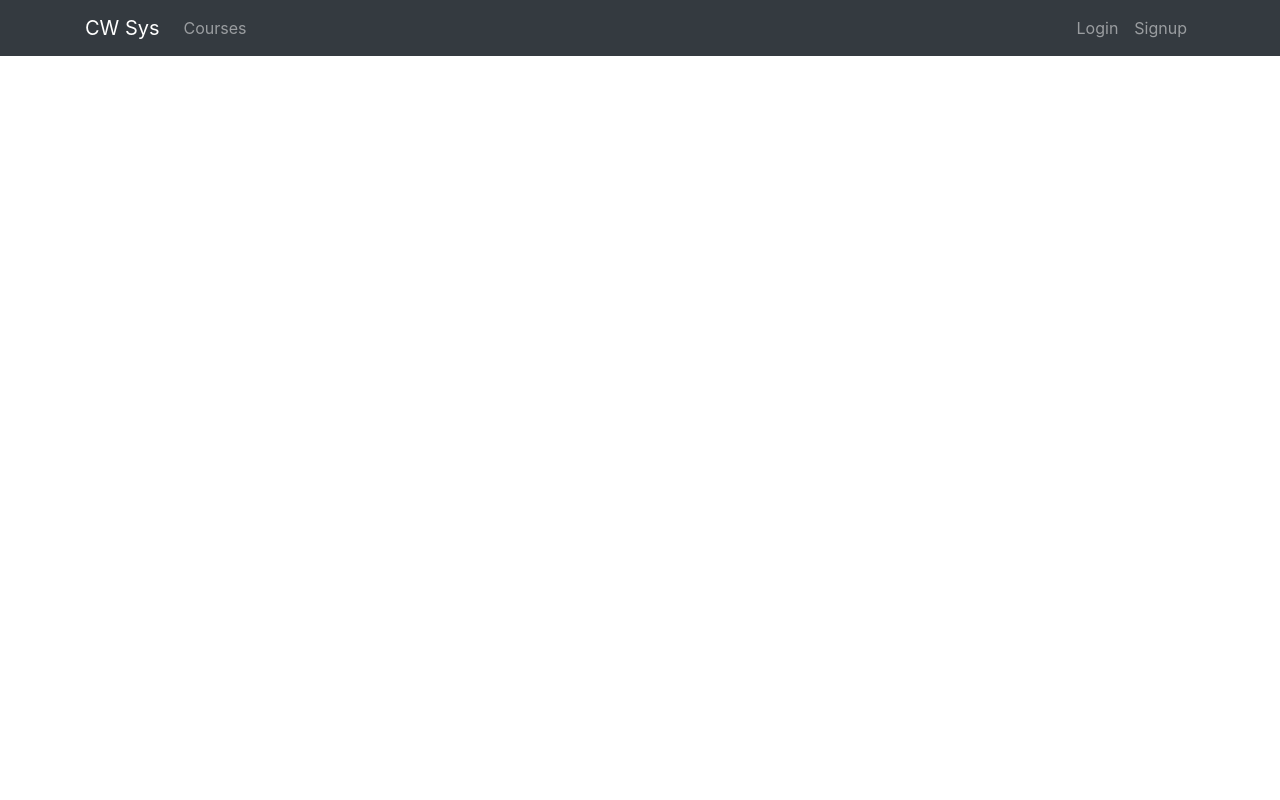
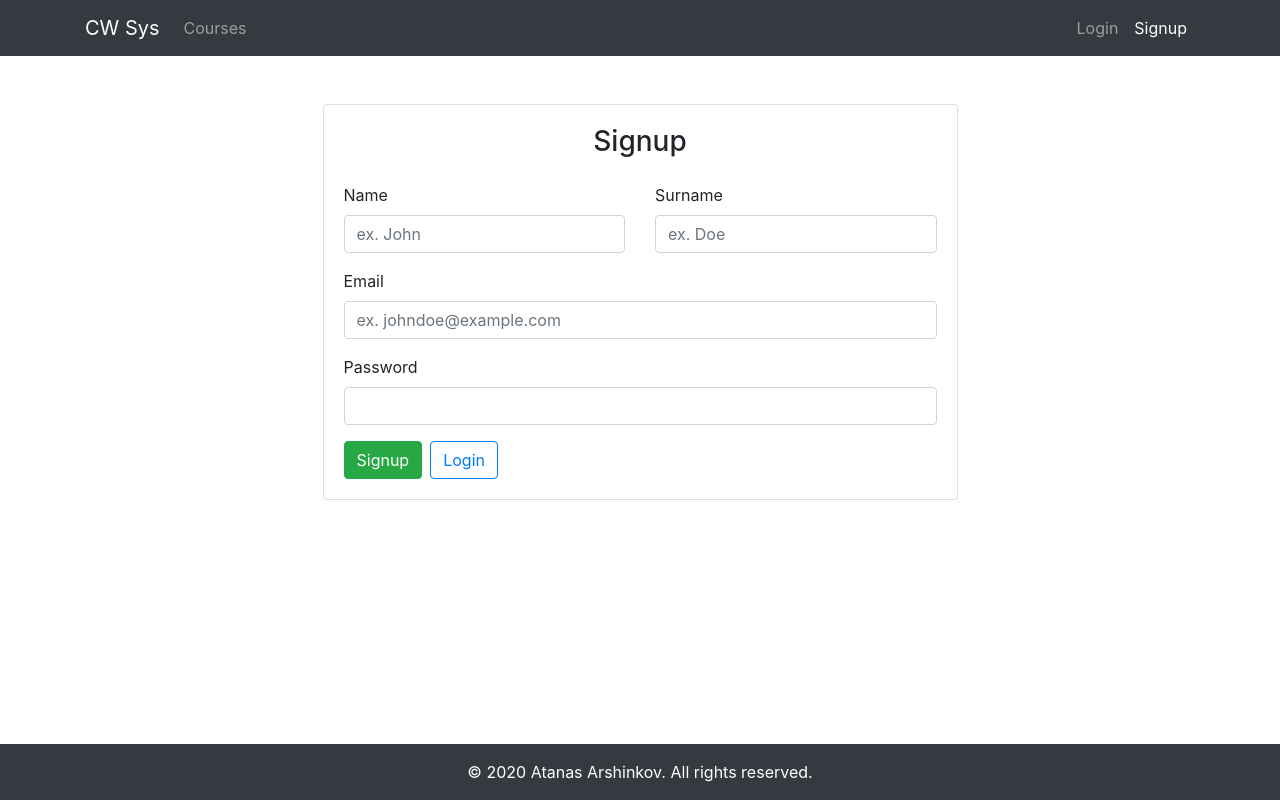
Before and after one commit to aarshinkov/CWSys, an Angular app: page /signup in a window 1280 px wide. Before the commit this address led to /. Built offline with nearby package versions, Linux system fonts and the light colour scheme.

Commit message:
Added signup component and added front end elements

```diff
--- a/package.json
+++ b/package.json
@@ -19,7 +19,9 @@
     "@angular/platform-browser": "~9.1.3",
     "@angular/platform-browser-dynamic": "~9.1.3",
     "@angular/router": "~9.1.3",
+    "@fortawesome/fontawesome-free": "^5.13.0",
     "bootstrap": "^4.5.0",
+    "bootstrap-icons": "^1.0.0-alpha4",
     "rxjs": "~6.5.4",
     "tslib": "^1.10.0",
     "zone.js": "~0.10.2"
--- a/src/app/app.component.html
+++ b/src/app/app.component.html
@@ -1,22 +1,22 @@
 <nav class="navbar navbar-expand-lg navbar-dark bg-dark sticky-top">
   <div class="container">
-    <a class="navbar-brand" href="#">CW Sys</a>
+    <a class="navbar-brand" routerLink="/">CW Sys</a>
     <button class="navbar-toggler" type="button" data-toggle="collapse" data-target="#navbarText"
       aria-controls="navbarText" aria-expanded="false" aria-label="Toggle navigation">
       <span class="navbar-toggler-icon"></span>
     </button>
     <div class="collapse navbar-collapse" id="navbarText">
       <ul class="navbar-nav">
-        <li class="nav-item" [routerLinkActive]="['active']">
-          <a class="nav-link" [routerLink]="'/courses'">Courses</a>
+        <li class="nav-item" routerLinkActive="active">
+          <a class="nav-link" routerLink="/courses">Courses</a>
         </li>
       </ul>
       <ul class="navbar-nav ml-auto">
         <li class="nav-item" routerLinkActive="active">
-          <a class="nav-link" [routerLink]="'/login'">Login</a>
+          <a class="nav-link" routerLink="/login">Login</a>
         </li>
-        <li class="nav-item">
-          <a class="nav-link" href="#">Signup</a>
+        <li class="nav-item" routerLinkActive="active">
+          <a class="nav-link" routerLink="/signup">Signup</a>
         </li>
       </ul>
     </div>
@@ -26,3 +26,9 @@
 <div class="container mt-5">
   <router-outlet></router-outlet>
 </div>
+
+<nav class="navbar fixed-bottom navbar-dark bg-dark row">
+  <div class="col-12 text-center">
+    <div class="navbar-text text-white">&copy; 2020 <a href="https://github.com/aarshinkov" target="_blank">Atanas Arshinkov</a>. All rights reserved.</div>
+  </div>
+</nav>
--- a/src/app/app.module.ts
+++ b/src/app/app.module.ts
@@ -5,12 +5,14 @@ import { AppRoutingModule } from './app-routing.module';
 import { AppComponent } from './app.component';
 import { CoursesComponent } from './courses/courses.component';
 import { LoginComponent } from './auth/login/login.component';
+import { SignupComponent } from './auth/signup/signup.component';
 
 @NgModule({
   declarations: [
     AppComponent,
     CoursesComponent,
-    LoginComponent
+    LoginComponent,
+    SignupComponent
   ],
   imports: [
     BrowserModule,
--- a/src/app/auth/login/login.component.html
+++ b/src/app/auth/login/login.component.html
@@ -2,20 +2,23 @@
     <div class="col-12 col-md-7 mr-auto ml-auto">
         <div class="card">
             <div class="card-body">
-                <h3 class="card-title">Login</h3>
+                <h3 class="card-title mb-4 text-center">Login</h3>
                 <form>
                     <div class="form-group">
-                        <label for="exampleInputEmail1">Email address</label>
-                        <input type="email" class="form-control" id="exampleInputEmail1" aria-describedby="emailHelp">
-                        <small id="emailHelp" class="form-text text-muted">We'll never share your email with anyone
-                            else.</small>
+                        <label for="emailInput">Email</label>
+                        <input type="email" class="form-control" id="emailInput"
+                        placeholder="Enter your email" required>
                     </div>
                     <div class="form-group">
-                        <label for="exampleInputPassword1">Password</label>
-                        <input type="password" class="form-control" id="exampleInputPassword1">
+                        <label for="passwordInput">Password</label>
+                        <input type="password" class="form-control" id="passwordInput"
+                        placeholder="Enter your password" required>
                     </div>
                     <button type="submit" class="btn btn-success">Login</button>
                 </form>
+
+                <h6 class="mt-3 text-center">Don't have an account yet?</h6>
+                <a class="d-block text-center" routerLink="/signup">Signup here</a>
             </div>
         </div>
     </div>
--- /dev/null
+++ b/src/app/auth/signup/signup.component.html
@@ -0,0 +1,39 @@
+<div class="row">
+    <div class="col-12 col-md-7 mr-auto ml-auto">
+        <div class="card">
+            <div class="card-body">
+                <h3 class="card-title mb-4 text-center">Signup</h3>
+                <form>
+                    <div class="row">
+                        <div class="col">
+                            <div class="form-group">
+                                <label for="nameInput">Name</label>
+                                <input type="text" class="form-control" id="nameInput"
+                                placeholder="ex. John" required>
+                            </div>
+                        </div>
+                        <div class="col">
+                            <div class="form-group">
+                                <label for="surnameInput">Surname</label>
+                                <input type="text" class="form-control" id="surnameInput"
+                                placeholder="ex. Doe" required>
+                            </div>
+                        </div>
+                    </div>
+
+                    <div class="form-group">
+                        <label for="emailInput">Email</label>
+                        <input type="email" class="form-control" id="emailInput"
+                        placeholder="ex. johndoe@example.com" required>
+                    </div>
+                    <div class="form-group">
+                        <label for="passwordInput">Password</label>
+                        <input type="password" class="form-control" id="passwordInput" required>
+                    </div>
+                    <button type="submit" class="btn btn-success">Signup</button>
+                    <a routerLink="/login" class="btn btn-outline-primary ml-2">Login</a>
+                </form>
+            </div>
+        </div>
+    </div>
+</div>
--- /dev/null
+++ b/src/app/auth/signup/signup.component.ts
@@ -0,0 +1,15 @@
+import { Component, OnInit } from '@angular/core';
+
+@Component({
+  selector: 'app-signup',
+  templateUrl: './signup.component.html',
+  styleUrls: ['./signup.component.css']
+})
+export class SignupComponent implements OnInit {
+
+  constructor() { }
+
+  ngOnInit(): void {
+  }
+
+}
```
Also changed, not shown: src/app/app-routing.module.ts (+9 -0 lines), src/app/auth/signup/signup.component.css (added), 2 other files (tests, documents, lock files or other folders).
